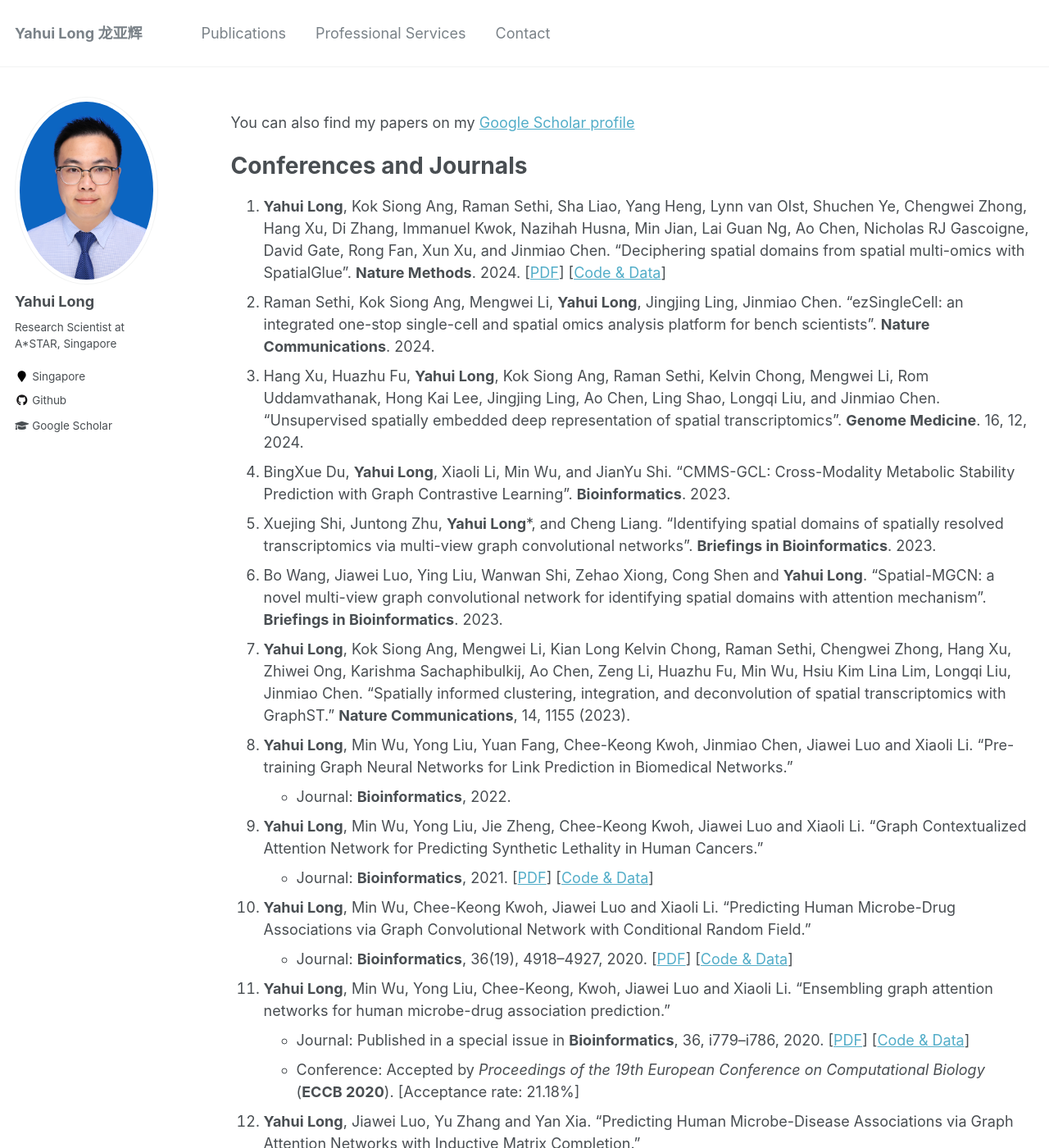
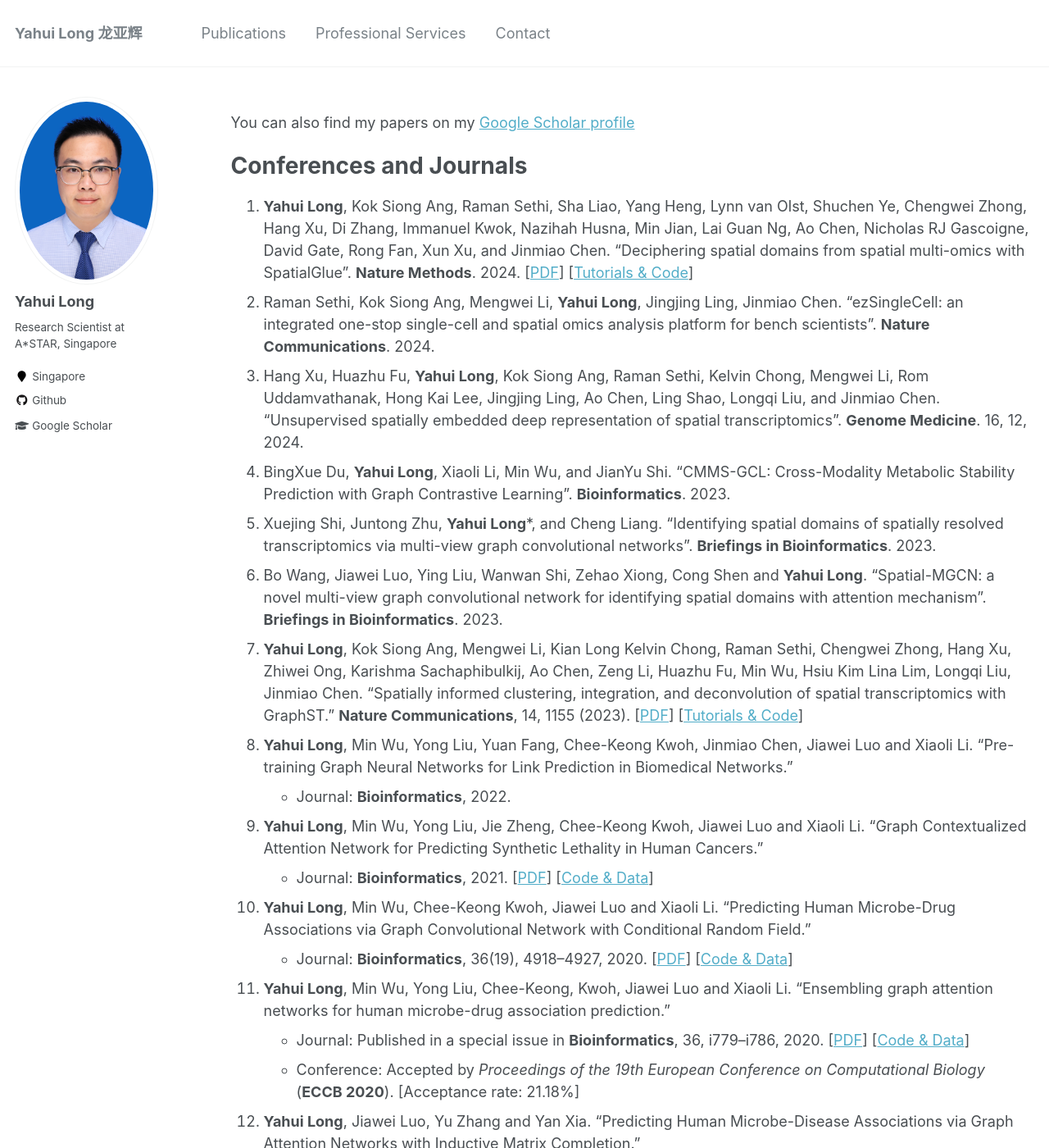
Before and after one commit to longyahui/Home, a Jekyll site: the page built from _pages/publications.md, in a window 1280 px wide and 1400 px high. Shown: the whole window at 82% size. Built offline with Jekyll 4.4.1, drawn with Linux system fonts in a browser that asks for light colours.

Commit message:
Update publications.md

```diff
--- a/_pages/publications.md
+++ b/_pages/publications.md
@@ -12,13 +12,13 @@ redirect_from:
 You can also find my papers on my [Google Scholar profile](https://scholar.google.com/citations?user=lUoNEgcAAAAJ&hl=zh-CN&oi=ao)
 
 # Conferences and Journals
-1. **Yahui Long**, Kok Siong Ang, Raman Sethi, Sha Liao, Yang Heng, Lynn van Olst, Shuchen Ye, Chengwei Zhong, Hang Xu, Di Zhang, Immanuel Kwok, Nazihah Husna, Min Jian, Lai Guan Ng, Ao Chen, Nicholas RJ Gascoigne, David Gate, Rong Fan, Xun Xu, and Jinmiao Chen. "Deciphering spatial domains from spatial multi-omics with SpatialGlue". **Nature Methods**. 2024. [[PDF](https://www.nature.com/articles/s41592-024-02316-4)] [[Code & Data](https://github.com/JinmiaoChenLab/SpatialGlue)]
+1. **Yahui Long**, Kok Siong Ang, Raman Sethi, Sha Liao, Yang Heng, Lynn van Olst, Shuchen Ye, Chengwei Zhong, Hang Xu, Di Zhang, Immanuel Kwok, Nazihah Husna, Min Jian, Lai Guan Ng, Ao Chen, Nicholas RJ Gascoigne, David Gate, Rong Fan, Xun Xu, and Jinmiao Chen. "Deciphering spatial domains from spatial multi-omics with SpatialGlue". **Nature Methods**. 2024. [[PDF](https://www.nature.com/articles/s41592-024-02316-4)] [[Tutorials & Code](https://github.com/JinmiaoChenLab/SpatialGlue)]
 2. Raman Sethi, Kok Siong Ang, Mengwei Li, **Yahui Long**, Jingjing Ling, Jinmiao Chen. "ezSingleCell: an integrated one-stop single-cell and spatial omics analysis platform for bench scientists". **Nature Communications**. 2024.
 3. Hang Xu, Huazhu Fu, **Yahui Long**, Kok Siong Ang, Raman Sethi, Kelvin Chong, Mengwei Li, Rom Uddamvathanak, Hong Kai Lee, Jingjing Ling, Ao Chen, Ling Shao, Longqi Liu, and Jinmiao Chen. "Unsupervised spatially embedded deep representation of spatial transcriptomics". **Genome Medicine**. 16, 12, 2024.
 4. BingXue Du, **Yahui Long**, Xiaoli Li, Min Wu, and JianYu Shi. "CMMS-GCL: Cross-Modality Metabolic Stability Prediction with Graph Contrastive Learning". **Bioinformatics**. 2023.
 5. Xuejing Shi, Juntong Zhu, **Yahui Long***, and Cheng Liang. "Identifying spatial domains of spatially resolved transcriptomics via multi-view graph convolutional networks". **Briefings in Bioinformatics**. 2023.
 6. Bo Wang, Jiawei Luo, Ying Liu, Wanwan Shi, Zehao Xiong, Cong Shen and **Yahui Long**. "Spatial-MGCN: a novel multi-view graph convolutional network for identifying spatial domains with attention mechanism". **Briefings in Bioinformatics**. 2023.
-7. **Yahui Long**, Kok Siong Ang, Mengwei Li, Kian Long Kelvin Chong, Raman Sethi, Chengwei Zhong, Hang Xu, Zhiwei Ong, Karishma Sachaphibulkij, Ao Chen, Zeng Li, Huazhu Fu, Min Wu, Hsiu Kim Lina Lim, Longqi Liu, Jinmiao Chen. "Spatially informed clustering, integration, and deconvolution of spatial transcriptomics with GraphST." **Nature Communications**, 14, 1155 (2023).
+7. **Yahui Long**, Kok Siong Ang, Mengwei Li, Kian Long Kelvin Chong, Raman Sethi, Chengwei Zhong, Hang Xu, Zhiwei Ong, Karishma Sachaphibulkij, Ao Chen, Zeng Li, Huazhu Fu, Min Wu, Hsiu Kim Lina Lim, Longqi Liu, Jinmiao Chen. "Spatially informed clustering, integration, and deconvolution of spatial transcriptomics with GraphST." **Nature Communications**, 14, 1155 (2023). [[PDF](https://www.nature.com/articles/s41467-023-36796-3)] [[Tutorials & Code](https://github.com/JinmiaoChenLab/GraphST)]
 8. **Yahui Long**, Min Wu, Yong Liu, Yuan Fang, Chee-Keong Kwoh, Jinmiao Chen, Jiawei Luo and Xiaoli Li. "Pre-training Graph Neural Networks for Link
 Prediction in Biomedical Networks."
    - Journal: **Bioinformatics**, 2022.
```
